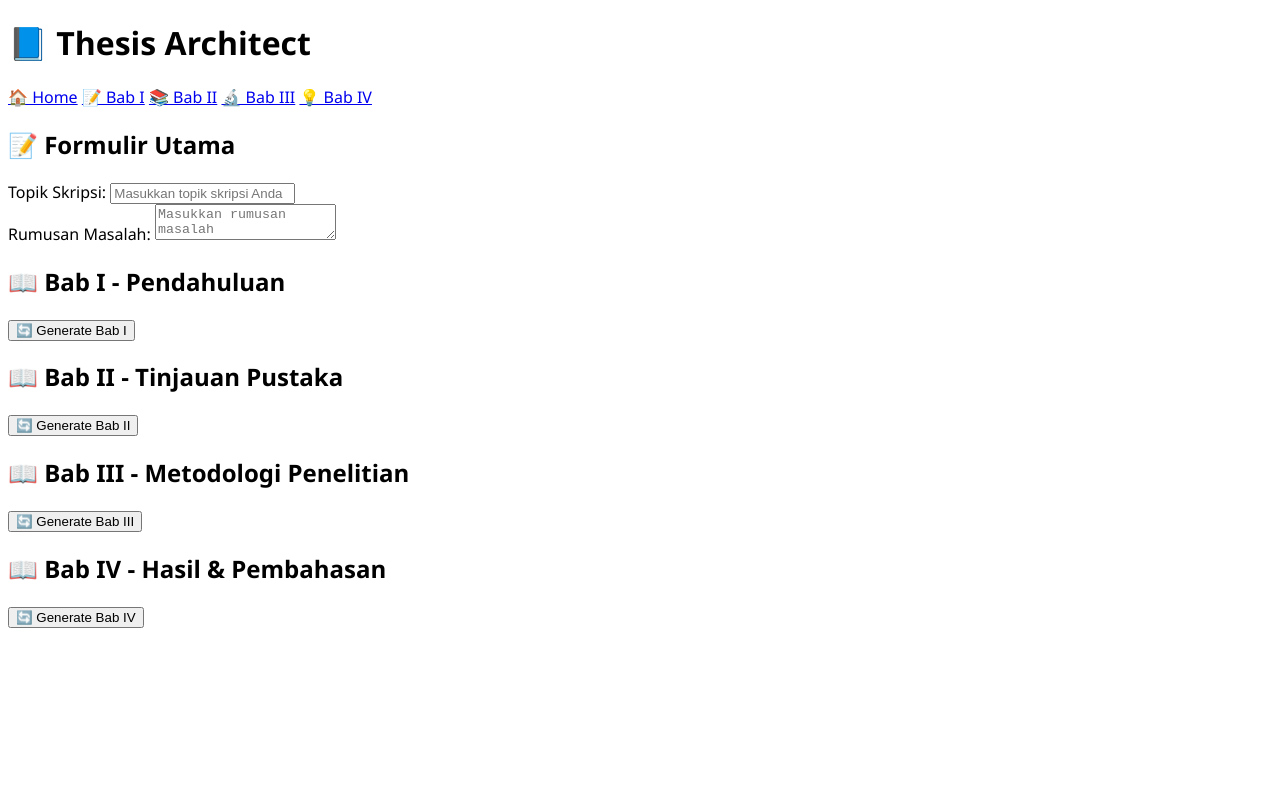
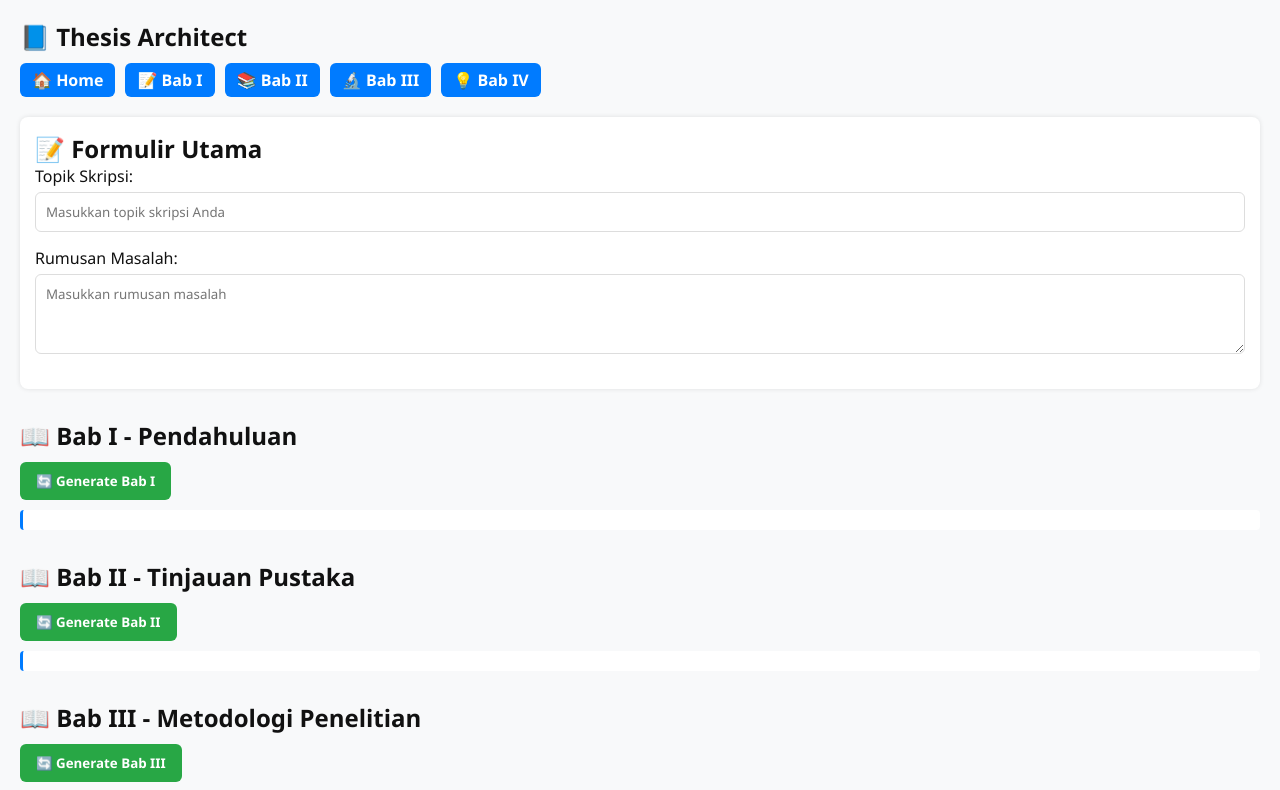
Before and after one commit to rickv-max/generate-skripsi, a website: page public/index.html in a window 1280 px wide. Shown: the top 790 px of the page. Drawn offline with Linux system fonts and the light colour scheme; files that its build step writes are made by us from their sources; files whose address does not match are found by name.

Commit message:
Update style.css

```diff
--- a/public/css/style.css
+++ b/public/css/style.css
@@ -1,23 +1,93 @@
+* {
+  box-sizing: border-box;
+  margin: 0;
+  padding: 0;
+  font-family: 'Segoe UI', sans-serif;
+}
+
 body {
-  font-family: 'Segoe UI', Tahoma, Geneva, Verdana, sans-serif;
+  background: #f8f9fa;
+  color: #111;
+  padding: 20px;
 }
-.nav-link.active {
+
+header h1 {
+  font-size: 1.5em;
+  margin-bottom: 10px;
+}
+
+nav {
+  display: flex;
+  flex-wrap: wrap;
+  gap: 10px;
+  margin-bottom: 20px;
+}
+
+.nav-link {
+  background: #007bff;
+  color: white;
+  padding: 6px 12px;
+  border-radius: 6px;
+  text-decoration: none;
   font-weight: bold;
-  color: #2563eb;
 }
-.nav-link.completed::after {
-  content: ' ✅';
-  color: green;
+
+.nav-link:hover {
+  background: #0056b3;
 }
-.loading-spinner {
-  display: inline-block;
-  width: 16px;
-  height: 16px;
-  border: 3px solid rgba(0,0,0,0.1);
-  border-top-color: #3498db;
-  border-radius: 50%;
-  animation: spin 1s linear infinite;
+
+.form-section {
+  background: #fff;
+  padding: 15px;
+  border-radius: 8px;
+  margin-bottom: 20px;
+  box-shadow: 0 0 5px rgba(0,0,0,0.1);
 }
-@keyframes spin {
-  to { transform: rotate(360deg); }
+
+.form-group {
+  margin-bottom: 15px;
 }
+
+input[type="text"], textarea {
+  width: 100%;
+  padding: 10px;
+  border: 1px solid #ddd;
+  border-radius: 6px;
+  margin-top: 5px;
+}
+
+textarea {
+  height: 80px;
+  resize: vertical;
+}
+
+.bab-section {
+  margin-top: 30px;
+}
+
+.bab-section h2 {
+  margin-bottom: 10px;
+}
+
+button {
+  background: #28a745;
+  color: white;
+  padding: 10px 16px;
+  border: none;
+  border-radius: 6px;
+  font-weight: bold;
+  cursor: pointer;
+}
+
+button:hover {
+  background: #218838;
+}
+
+.output {
+  background: #ffffff;
+  padding: 10px;
+  margin-top: 10px;
+  border-left: 3px solid #007bff;
+  border-radius: 4px;
+  white-space: pre-wrap;
+}
```
